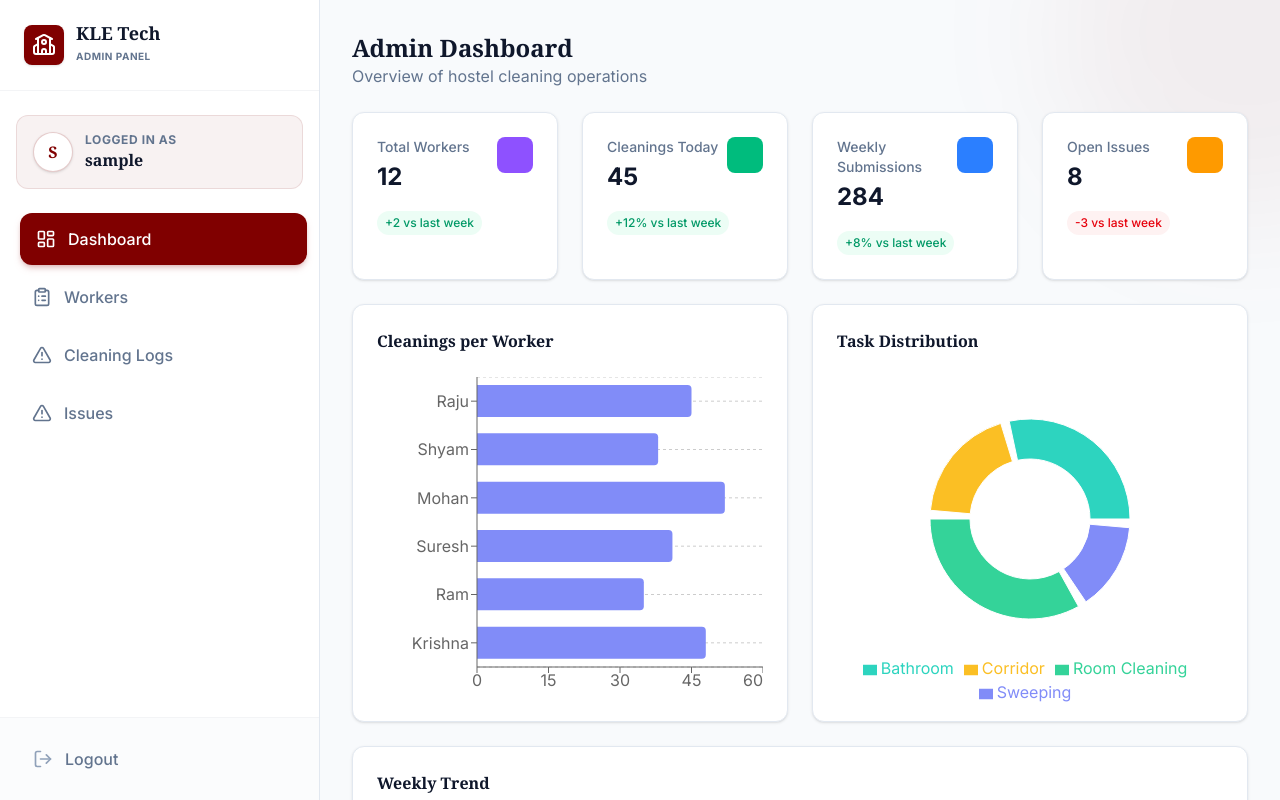
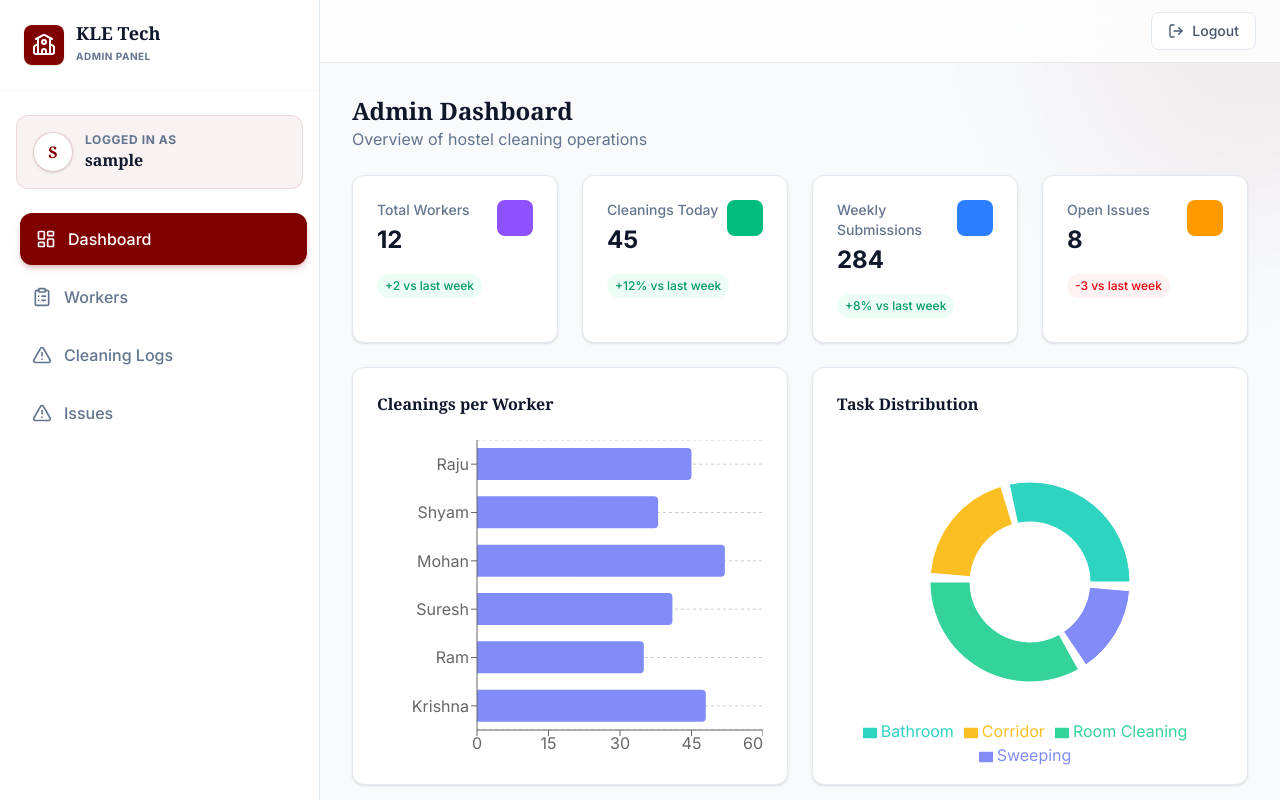
Before and after one commit to RahulAvarolli74/SEprojectfinal, a React (Vite) app: page /admin/dashboard in a window 1280 px wide. Shown: the top 800 px of the page. Built offline with nearby package versions, Linux system fonts and the light colour scheme; sample sign-in values are in the browser's storage.

Commit message:
final one

```diff
--- a/src/components/layout/AdminLayout.jsx
+++ b/src/components/layout/AdminLayout.jsx
@@ -1,7 +1,17 @@
-import { Outlet } from 'react-router-dom';
+import { Outlet, useNavigate } from 'react-router-dom';
+import { LogOut } from 'lucide-react';
+import { useAuth } from '../../contexts/AuthContext';
 import AdminSidebar from './AdminSidebar';
 
 const AdminLayout = () => {
+  const { logout } = useAuth();
+  const navigate = useNavigate();
+
+  const handleLogout = () => {
+    logout();
+    navigate('/');
+  };
+
   return (
     <div className="min-h-screen bg-slate-50 flex text-slate-900">
       {/* Background effects */}
@@ -15,8 +25,18 @@ const AdminLayout = () => {
 
 
       {/* Main content */}
-      <main className="flex-1 lg:ml-0 relative">
-        <div className="min-h-screen p-6 lg:p-8">
+      <main className="flex-1 lg:ml-0 relative flex flex-col">
+        {/* Top Header */}
+        <header className="bg-white/80 backdrop-blur-md border-b border-gray-200 px-6 py-3 flex justify-end items-center sticky top-0 z-30">
+          <button
+            onClick={handleLogout}
+            className="flex items-center gap-2 px-4 py-2 rounded-lg text-slate-600 hover:bg-red-50 hover:text-red-600 transition-all duration-200 font-medium text-sm border border-slate-200 hover:border-red-200 bg-white"
+          >
+            <LogOut className="w-4 h-4" />
+            Logout
+          </button>
+        </header>
+        <div className="flex-1 p-6 lg:p-8">
           <Outlet />
         </div>
       </main>
--- a/src/components/layout/AdminSidebar.jsx
+++ b/src/components/layout/AdminSidebar.jsx
@@ -82,16 +82,7 @@ const AdminSidebar = () => {
         ))}
       </nav>
 
-      {/* Logout */}
-      <div className="p-4 border-t border-gray-100 bg-slate-50/50">
-        <button
-          onClick={handleLogout}
-          className="flex items-center gap-3 px-4 py-3 w-full rounded-xl text-slate-500 hover:bg-red-50 hover:text-red-600 border border-transparent transition-all duration-300 group"
-        >
-          <LogOut className="w-5 h-5 text-slate-400 group-hover:text-red-500 transition-colors" />
-          <span className="font-medium">Logout</span>
-        </button>
-      </div>
+
     </>
   );
 
```
